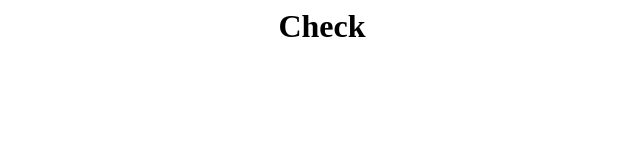
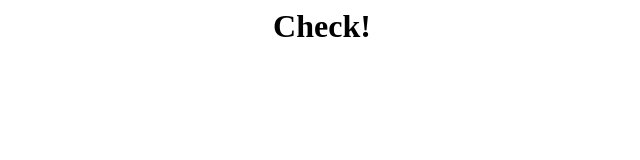
Before and after one commit to hazhir95/Hajir_Rasouli, a plain HTML site: page index.html in a window 1280 px wide. Shown: the full height of the page, 318-958 px from the left. Drawn offline with Linux system fonts and the light colour scheme.

Commit message:
Test Commit

```diff
--- a/index.html
+++ b/index.html
@@ -1,3 +1,3 @@
 <center>
-	<h1>Check</h1>
+	<h1>Check!</h1>
 </center>
```
